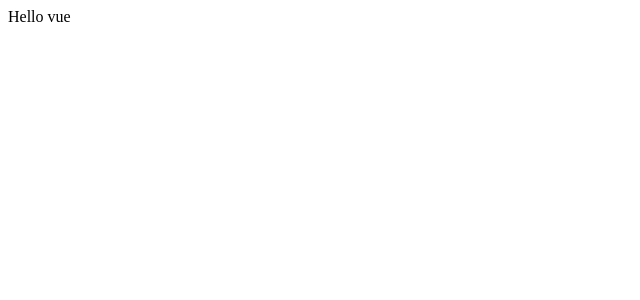
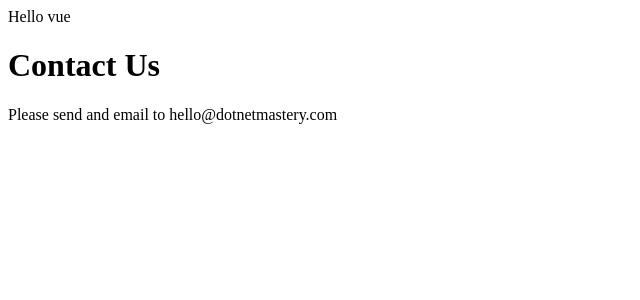
Before and after one commit to JLXP/vue-components-2, a Vue app: page / in a window 1280 px wide. Shown: the top 300 px of the page, without its empty margins (0-640 px from the left). Built offline with nearby package versions, Linux system fonts and the light colour scheme.

Commit message:
Crear el primer component en Vue

```diff
--- a/src/App.vue
+++ b/src/App.vue
@@ -1,5 +1,6 @@
 <template>
     <div>{{ message }}</div>
+    <contact-us></contact-us>
 </template>
 
 <script>
--- /dev/null
+++ b/src/components/ContactUs.vue
@@ -0,0 +1,6 @@
+<template>
+    <div class="">
+        <h1>Contact Us</h1>
+        <p>Please send and email to hello@dotnetmastery.com</p>
+    </div>
+</template>
```
Also changed, not shown: src/main.js (+6 -1 lines).
